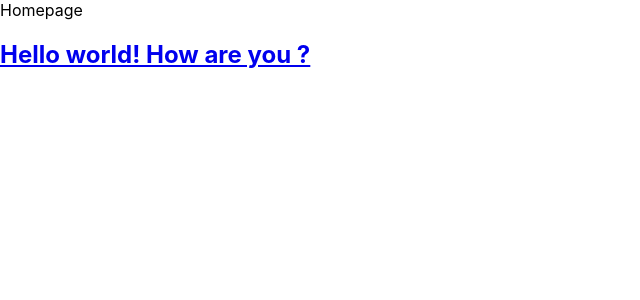
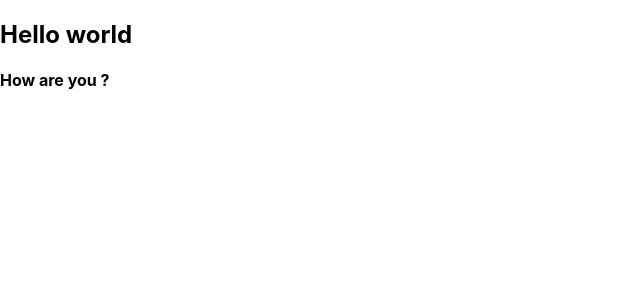
Before and after one commit to tirumalarowthu/chatnow, a React (Create React App) app: page / in a window 1280 px wide. Shown: the top 300 px of the page, without its empty margins (0-640 px from the left). Built offline with nearby package versions, Linux system fonts and the light colour scheme.

Commit message:
Hello world check

```diff
--- a/src/App.js
+++ b/src/App.js
@@ -6,13 +6,10 @@ import OneMore from './OneMore';
 
 function App() {
   return (
-    <BrowserRouter basename='/'>
-      <Routes>
-        <Route element ={<Homepage/>} path = "/" />
-        <Route path = "/check" element ={<Check/>}></Route>
-        <Route path='/onemore' element={<OneMore/>}></Route>
-      </Routes>
-    </BrowserRouter>
+    <div>
+      <h2>Hello world </h2>
+      <h4>How are you ? </h4>
+    </div>
 
 
 
@@ -20,3 +17,26 @@ function App() {
 }
 
 export default App;
+
+// import { BrowserRouter, Route, Routes } from 'react-router-dom';
+// import './App.css';
+// import Check from './Check';
+// import Homepage from './Homepage';
+// import OneMore from './OneMore';
+
+// function App() {
+//   return (
+//     <BrowserRouter basename='/'>
+//       <Routes>
+//         <Route element ={<Homepage/>} path = "/" />
+//         <Route path = "/check" element ={<Check/>}></Route>
+//         <Route path='/onemore' element={<OneMore/>}></Route>
+//       </Routes>
+//     </BrowserRouter>
+
+
+
+//   );
+// }
+
+// export default App;
```
